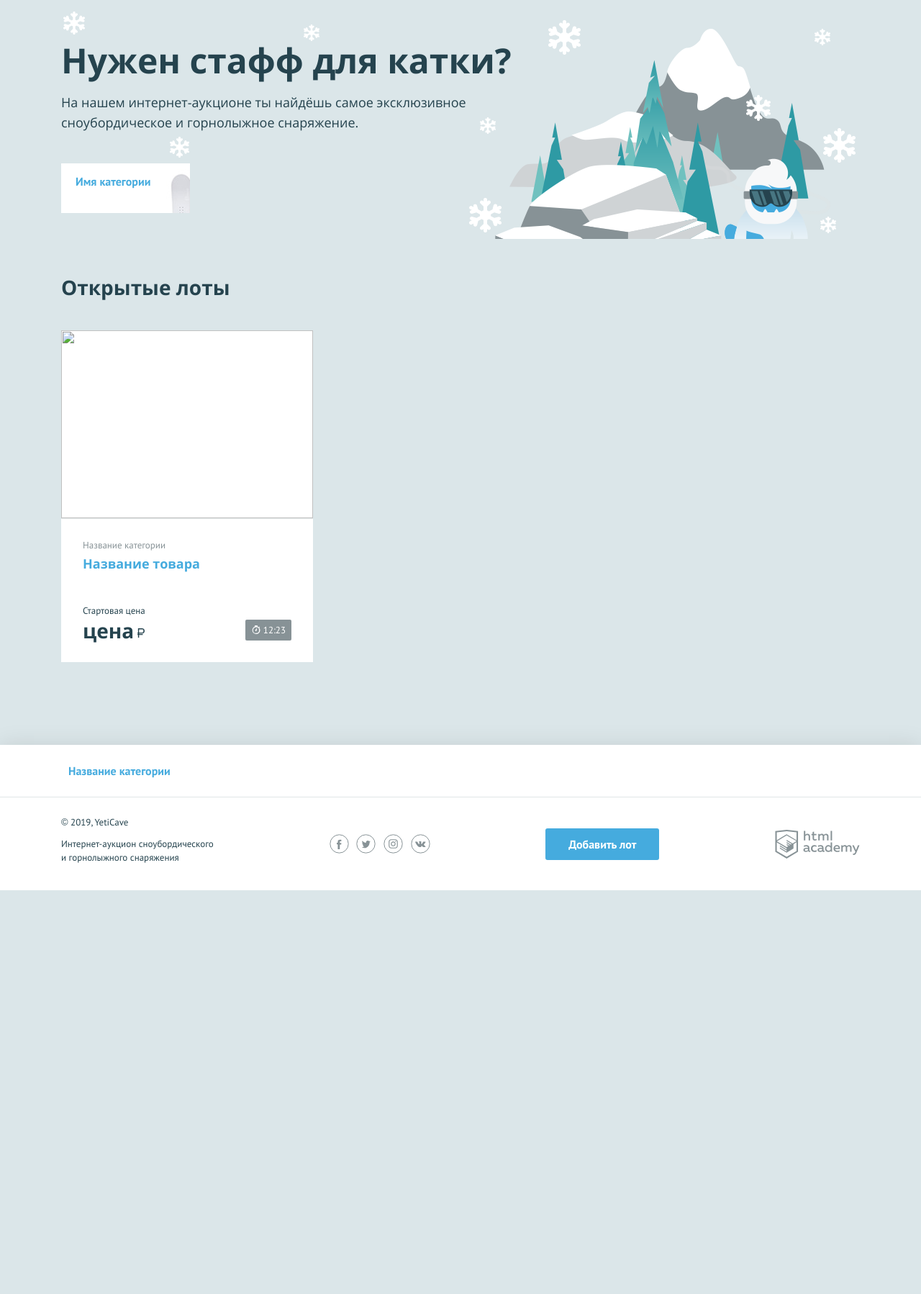
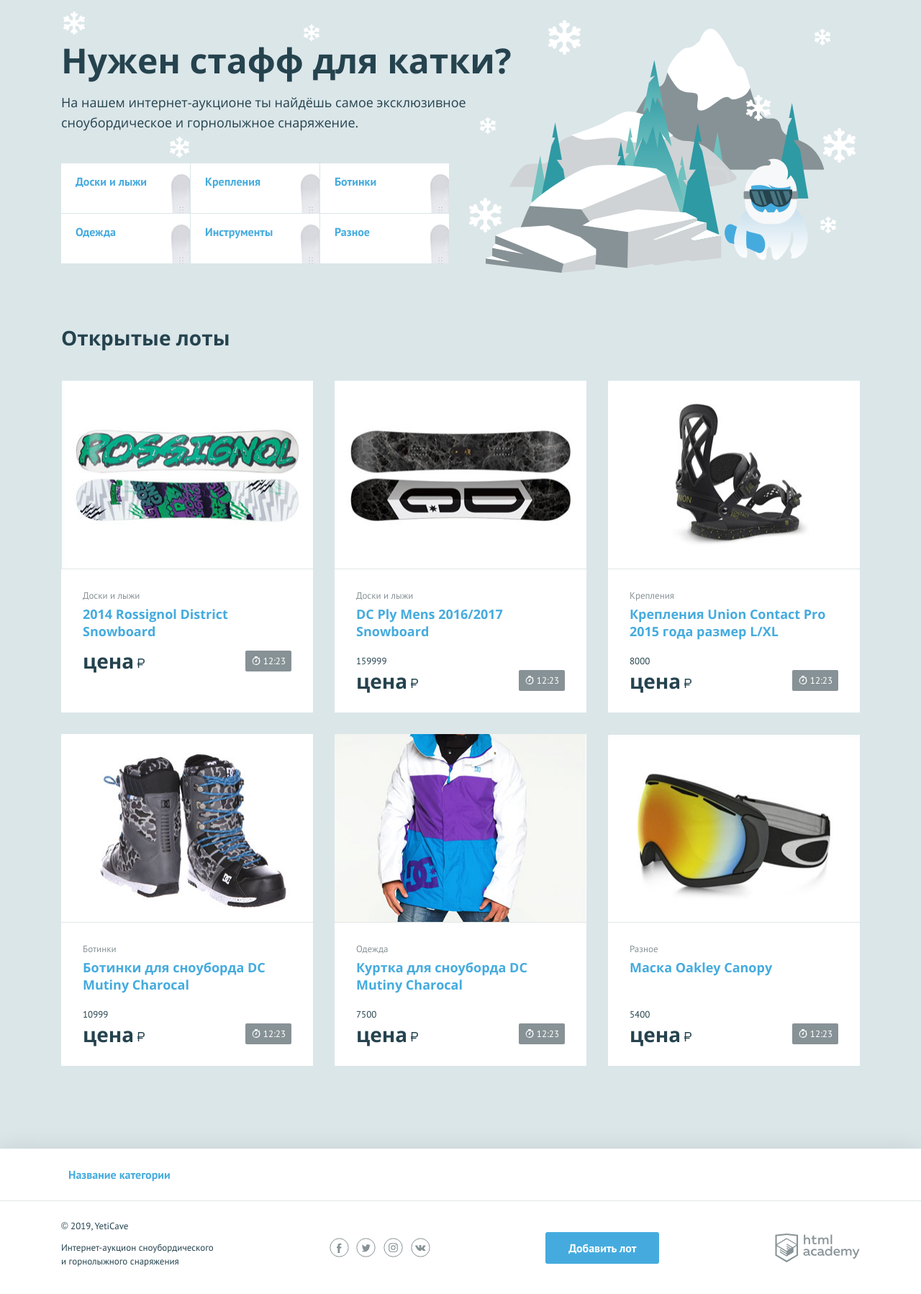
Before and after one commit to summertime-fms/yeti_v2, a PHP site: page / in a window 1280 px wide. Shown: the part 107-1905 px from the top of the page at 72% size. Before the commit the page ends 1344 px from the top, so only its background shows below. Run offline with PHP 8.4, Linux system fonts and the light colour scheme.

Commit message:
prints arrays in html

```diff
--- a/index.php
+++ b/index.php
@@ -2,14 +2,62 @@
 $is_auth = rand(0, 1);
 
 $user_name = ''; // укажите здесь ваше имя
+$categories = [
+    'Доски и лыжи',
+    'Крепления',
+    'Ботинки',
+    'Одежда',
+    'Инструменты',
+    'Разное'
+];
+
+$lots = [
+    [
+        'title' => '2014 Rossignol District Snowboard',
+        'cat' => 'Доски и лыжи',
+        'image_url' => 'img/lot-1.jpg'
+    ],
+    [
+        'title' => 'DC Ply Mens 2016/2017 Snowboard',
+        'cat' => 'Доски и лыжи',
+        'cost' => '159999',
+        'image_url' => 'img/lot-2.jpg'
+    ],
+    [
+        'title' => 'Крепления Union Contact Pro 2015 года размер L/XL',
+        'cat' => 'Крепления',
+        'cost' => '8000',
+        'image_url' => 'img/lot-3.jpg'
+    ],
+    [
+        'title' => 'Ботинки для сноуборда DC Mutiny Charocal',
+        'cat' => 'Ботинки',
+        'cost' => '10999',
+        'image_url' => 'img/lot-4.jpg'
+    ],
+    [
+        'title' => 'Куртка для сноуборда DC Mutiny Charocal',
+        'cat' => 'Одежда',
+        'cost' => '7500',
+        'image_url' => 'img/lot-5.jpg'
+    ],
+    [
+        'title' => 'Маска Oakley Canopy',
+        'cat' => 'Разное',
+        'cost' => '5400',
+        'image_url' => 'img/lot-6.jpg'
+    ]
+];
+
 ?>
+
 <!DOCTYPE html>
 <html lang="ru">
 <head>
     <meta charset="UTF-8">
     <title>Главная</title>
-    <link href="../css/normalize.min.css" rel="stylesheet">
-    <link href="../css/style.css" rel="stylesheet">
+    <link href="css/normalize.min.css" rel="stylesheet">
+    <link href="css/style.css" rel="stylesheet">
 </head>
 <body>
 <div class="page-wrapper">
@@ -18,7 +66,7 @@
     <div class="main-header__container container">
         <h1 class="visually-hidden">YetiCave</h1>
         <a class="main-header__logo">
-            <img src="../img/logo.svg" width="160" height="39" alt="Логотип компании YetiCave">
+            <img src="img/logo.svg" width="160" height="39" alt="Логотип компании YetiCave">
         </a>
         <form class="main-header__search" method="get" action="https://echo.htmlacademy.ru" autocomplete="off">
             <input type="search" name="search" placeholder="Поиск лота">
@@ -40,9 +88,12 @@
         <p class="promo__text">На нашем интернет-аукционе ты найдёшь самое эксклюзивное сноубордическое и горнолыжное снаряжение.</p>
         <ul class="promo__list">
             <!--заполните этот список из массива категорий-->
-            <li class="promo__item promo__item--boards">
-                <a class="promo__link" href="pages/all-lots.html">Имя категории</a>
+            <?php foreach ($categories as $key => $val): ?>
+
+                <li class="promo__item promo__item--boards">
+                <a class="promo__link" href="pages/all-lots.html"><?=$val?></a>
             </li>
+            <?php endforeach;?>
         </ul>
     </section>
     <section class="lots">
@@ -51,16 +102,17 @@
         </div>
         <ul class="lots__list">
             <!--заполните этот список из массива с товарами-->
+            <?php foreach ($lots as $key => $val): ?>
             <li class="lots__item lot">
                 <div class="lot__image">
-                    <img src="" width="350" height="260" alt="">
+                    <img src="<?=$val['image_url']?>" width="350" height="260" alt="<?=$val['title'] ?? ''?>">
                 </div>
                 <div class="lot__info">
-                    <span class="lot__category">Название категории</span>
-                    <h3 class="lot__title"><a class="text-link" href="pages/lot.html">Название товара</a></h3>
+                    <span class="lot__category"><?=$val['cat'] ?? ''?></span>
+                    <h3 class="lot__title"><a class="text-link" href="pages/lot.html"><?=$val['title'] ?? ''?></a></h3>
                     <div class="lot__state">
                         <div class="lot__rate">
-                            <span class="lot__amount">Стартовая цена</span>
+                            <span class="lot__amount"><?=$val['cost'] ?? ''?></span>
                             <span class="lot__cost">цена<b class="rub">р</b></span>
                         </div>
                         <div class="lot__timer timer">
@@ -69,6 +121,7 @@
                     </div>
                 </div>
             </li>
+        <?php endforeach;?>
         </ul>
     </section>
 </main>
```
